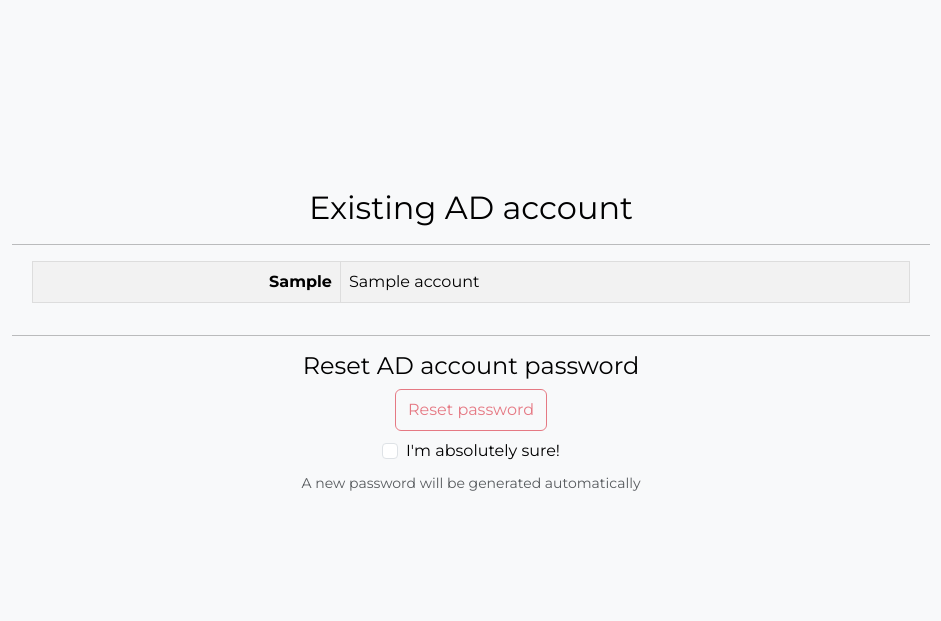
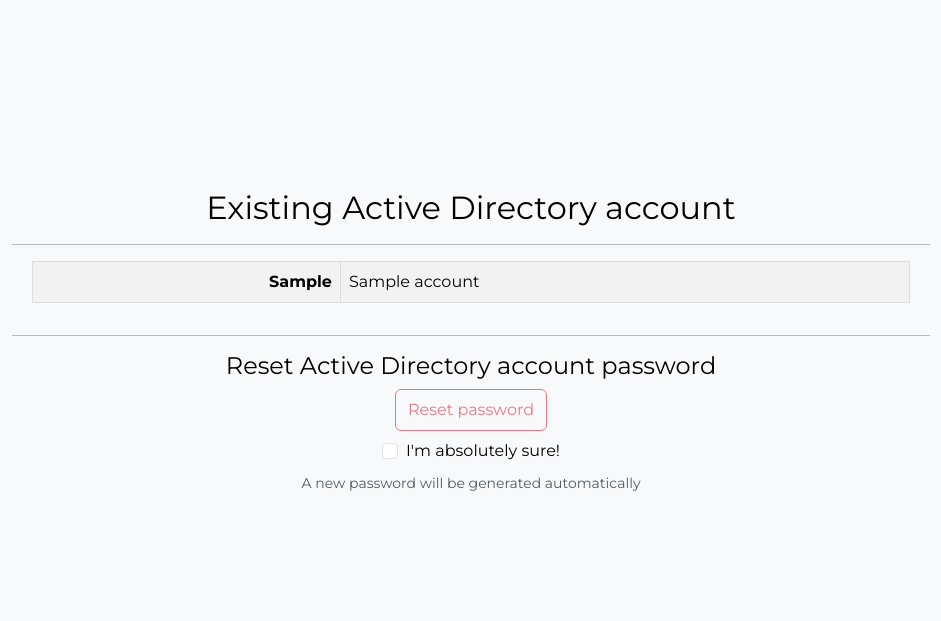
Before and after one commit to maxmureev/adam, a Python web app: template adam/templates/index.html in a window 1280 px wide. Shown: the part 76-697 px from the top of the page, without its empty margins (169-1110 px from the left). Run offline with Jinja, Linux system fonts and the light colour scheme; the template is opened without the code that fills it: most values are stand-ins (such as "Sample title", 1, 10 or a date in 2020).

Commit message:
Full naming for AD

```diff
--- a/adam/templates/index.html
+++ b/adam/templates/index.html
@@ -10,7 +10,7 @@
   {% endif %}
 
   {% if ad_accounts %}
-  <h2>Existing AD account</h2>
+  <h2>Existing Active Directory account</h2>
   <hr>
   <div class="table-container">
   <table class="table table-striped">
@@ -29,7 +29,7 @@
   </table>
   </div>
   <hr>
-  <h4>Reset AD account password</h4>
+  <h4>Reset Active Directory account password</h4>
   <form action="/api/v1/users/{{ user.id }}/ldap_account/reset_password" method="post"
     class="d-flex flex-column align-items-center">
 
@@ -47,7 +47,7 @@
   </form>
   {% else %}
 
-  <h2>Create a new AD account?</h2>
+  <h2>Create a new Active Directory account?</h2>
   <hr>
   <p class="lead">
   <form action="/api/v1/users/{{ user.id }}/ldap_account" method="post" style="display: inline;">
```
